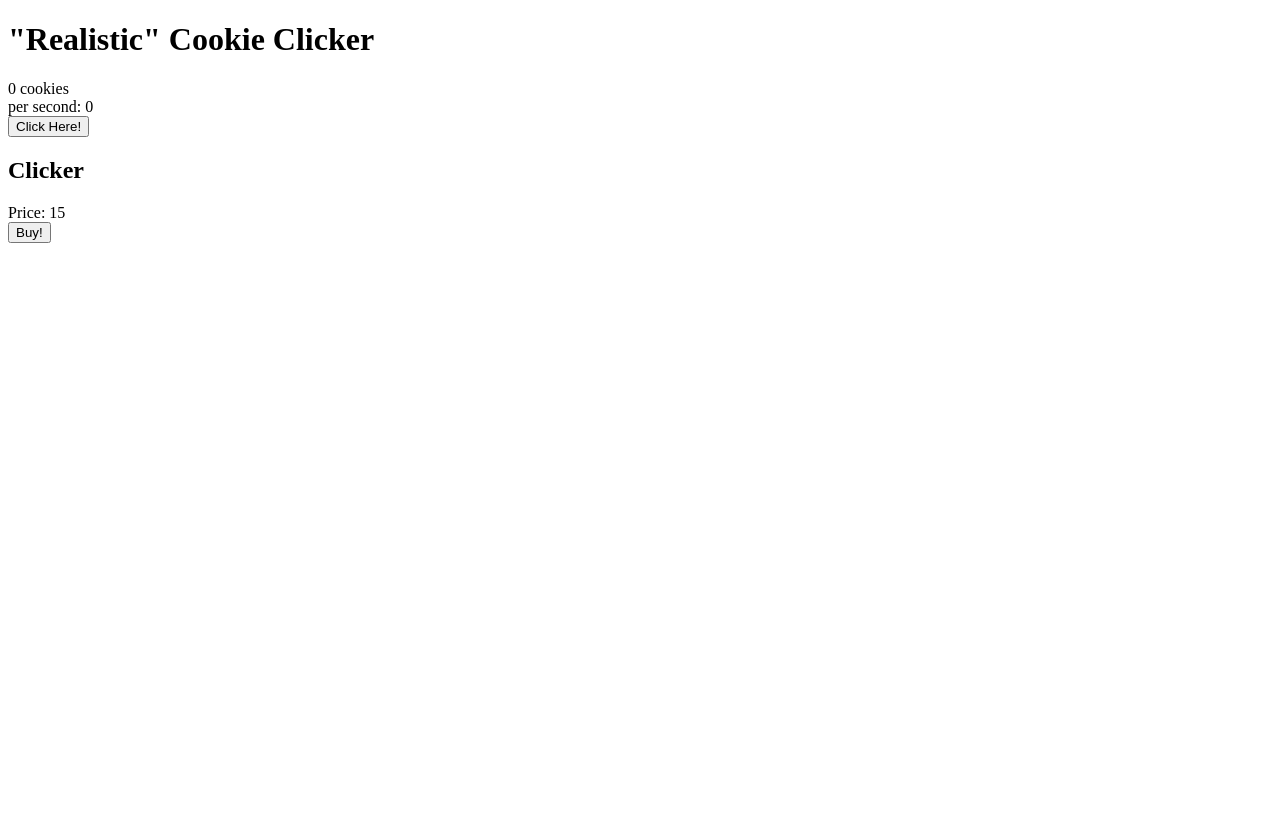
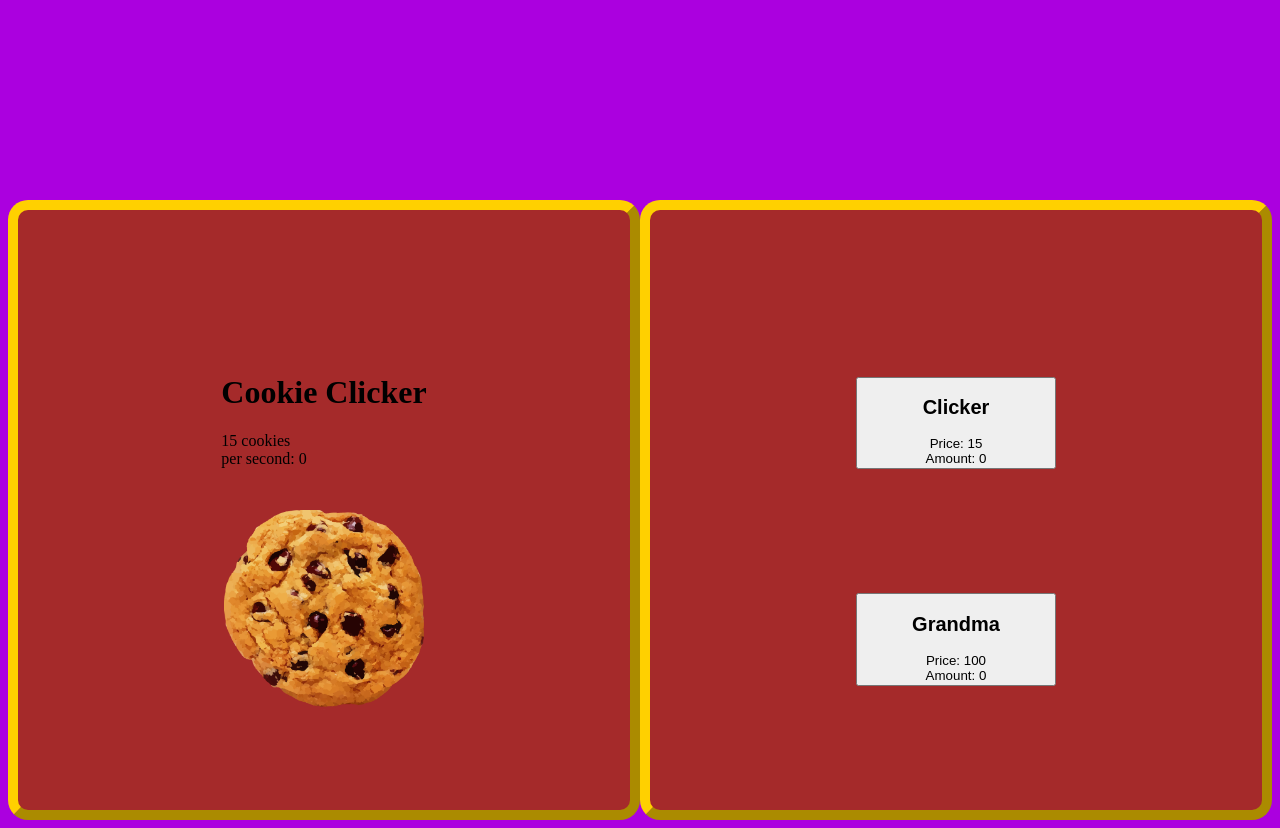
Before and after one commit to Le-Glitch/caleb-brown-projekt2, a plain HTML site: page index.html in a window 1280 px wide. Before the commit the page ends 800 px from the top, so only its background shows below. Drawn offline with Linux system fonts and the light colour scheme.

Commit message:
transfer

```diff
--- a/app.js
+++ b/app.js
@@ -1,15 +1,82 @@
-let cookieAmount = 0,
-  cookieClick = 1;
-let cpsAmount = 0,
-  cps = document.querySelector(".cps");
+let title = document.querySelector("title");
+let cookieImg = document.getElementById("cookieImg")[0];
 
-let cookieButton = document.querySelector(".cookieButton");
-let cookieCounter = document.querySelector(".cookieCounter");
+let cookieAmount = 15,
+  cookieClick = 1,
+  cpsAmount = 0;
 
-cookieButton.addEventListener("click", cookie);
+let cps = document.querySelector(".cps"),
+  cookieButton = document.querySelector(".cookieButton"),
+  cookieCounter = document.querySelector(".cookieCounter");
 
-function cookie() {
+cookieButton.addEventListener("click", CookieClick);
+
+let upgradeMultiplier = 1.15;
+
+let clickerAmount = 0,
+  clickerCost = 15,
+  clickerCPS = 0.1;
+
+let clickerButton = document.querySelector(".clickerButton"),
+  clickerCounter = document.querySelector(".clickerAmount"),
+  clickerPrice = document.querySelector(".clickerPrice");
+
+clickerButton.addEventListener("click", ClickerBuy);
+
+let grandmaAmount = 0,
+  grandmaCost = 100,
+  grandmaCPS = 1;
+
+let grandmaButton = document.querySelector(".grandmaButton"),
+  grandmaCounter = document.querySelector(".grandmaAmount"),
+  grandmaPrice = document.querySelector(".grandmaPrice");
+
+grandmaButton.addEventListener("click", GrandmaBuy);
+
+function CookieClick() {
   cookieAmount += cookieClick;
 
-  cookieCounter.innerHTML = cookieAmount;
+  cookieCounter.innerHTML = Math.floor(cookieAmount);
 }
+
+setInterval(function () {
+  cookieAmount += cpsAmount;
+
+  cookieCounter.innerHTML = Math.floor(cookieAmount);
+
+  title.innerHTML = Math.floor(cookieAmount) + " cookies - Cookie Clicker";
+}, 1000);
+
+function ClickerBuy() {
+  if (cookieAmount >= clickerCost) {
+    clickerAmount++;
+    cpsAmount += clickerCPS;
+    cookieAmount -= clickerCost;
+
+    clickerCost = Math.round(
+      (clickerCost * upgradeMultiplier) ^ (clickerAmount + 1)
+    );
+
+    cps.innerHTML = parseFloat(cpsAmount.toFixed(1));
+    cookieCounter.innerHTML = Math.floor(cookieAmount);
+    clickerCounter.innerHTML = clickerAmount;
+    clickerPrice.innerHTML = clickerCost;
+  }
+}
+
+function GrandmaBuy() {
+  if (cookieAmount >= grandmaCost) {
+    grandmaAmount++;
+    cpsAmount += grandmaCPS;
+    cookieAmount -= grandmaCost;
+
+    grandmaCost = Math.round(
+      (grandmaCost * upgradeMultiplier) ^ (grandmaAmount + 1)
+    );
+
+    cps.innerHTML = parseFloat(cpsAmount.toFixed(1));
+    cookieCounter.innerHTML = Math.floor(cookieAmount);
+    grandmaCounter.innerHTML = grandmaAmount;
+    grandmaPrice.innerHTML = grandmaCost;
+  }
+}
--- a/index.html
+++ b/index.html
@@ -1,22 +1,45 @@
 <!DOCTYPE html>
 <html lang="en">
   <head>
-    <meta charset="UTF-8">
-    <meta http-equiv="X-UA-Compatible" content="IE=edge">
-    <meta name="viewport" content="width=device-width, initial-scale=1.0">
-    <title>Document</title>
-    <link rel="stylesheet" href="style.css">
+    <meta charset="UTF-8" />
+    <meta http-equiv="X-UA-Compatible" content="IE=edge" />
+    <meta name="viewport" content="width=device-width, initial-scale=1.0" />
+    <title>Cookie Clicker</title>
+    <link rel="stylesheet" href="style.css" />
     <script defer src="app.js"></script>
   </head>
   <body>
-    <h1>"Realistic" Cookie Clicker</h1>
+    <div class="cookieContainer">
+      <div class="textMargin">
+      <h1>Cookie Clicker</h1>
       <div><span class="cookieCounter">0</span> cookies</div>
       <div>per second: <span class="cps">0</span></div>
+      </div>
+      <button class="cookieButton">
+        <img
+          src="/cookieButton.png"
+          alt="Cookie that you click to gain cookies"
+          id="cookieImg"
+        />
+      </button>
+    </div>
 
-    <button class="cookieButton">Click Here!</button>
-
+    <div class="upgradeContainer">
+      <div class="upgrades">
+        <button class="clickerButton">
           <h2>Clicker</h2>
           <div>Price: <span class="clickerPrice">15</span></div>
-    <button class="clickerButton">Buy!</button>
+          <div>Amount: <span class="clickerAmount">0</span></div>
+        </button>
+      </div>
+
+      <div class="upgrades">
+        <button class="grandmaButton">
+          <h2>Grandma</h2>
+          <div>Price: <span class="grandmaPrice">100</span></div>
+          <div>Amount: <span class="grandmaAmount">0</span></div>
+        </button>
+      </div>
+    </div>
   </body>
 </html>
--- a/style.css
+++ b/style.css
@@ -0,0 +1,73 @@
+body {
+  background-color: rgb(171, 0, 223);
+  display: flex;
+  justify-content: space-around;
+  margin-top: 200px;
+}
+
+.cookieContainer {
+  display: flex;
+  flex-direction: column;
+  align-items: center;
+  justify-content: center;
+
+  width: 800px;
+  height: 600px;
+
+  background-color: brown;
+  border: outset 10px rgb(255, 208, 0);
+  border-radius: 20px;
+}
+
+.upgradeContainer
+{
+  display: flex;
+  flex-direction: column;
+  align-items: center;
+  justify-content: space-evenly;
+
+  width: 800px;
+  height: 600px;
+
+  background-color: brown;
+  border: outset 10px rgb(255, 208, 0);
+  border-radius: 20px;
+}
+
+.upgrades {
+  display: flex;
+  flex-direction: column;
+  width: 200px;
+  height: 50px;
+}
+
+.cookieButton {
+  display: flex;
+  justify-content: center;
+  align-items: center;
+  position: absolute;
+  height: 200px;
+  width: 200px;
+  border-radius: 50%;
+  border: transparent;
+  background: transparent;
+  margin-top: 200px;
+}
+
+.cookieButton:active {
+  position: absolute;
+  width: 150px;
+  height: 150px;
+  transition: 80ms ease-in-out;
+}
+
+#cookieImg {
+  position: absolute;
+  height: 100%;
+  width: 100%;
+}
+
+.textMargin
+{
+  margin-bottom: 200px;
+}
```
Also changed, not shown: cookieButton.png (added). Lines whose indentation alone changed are shown as unchanged.
